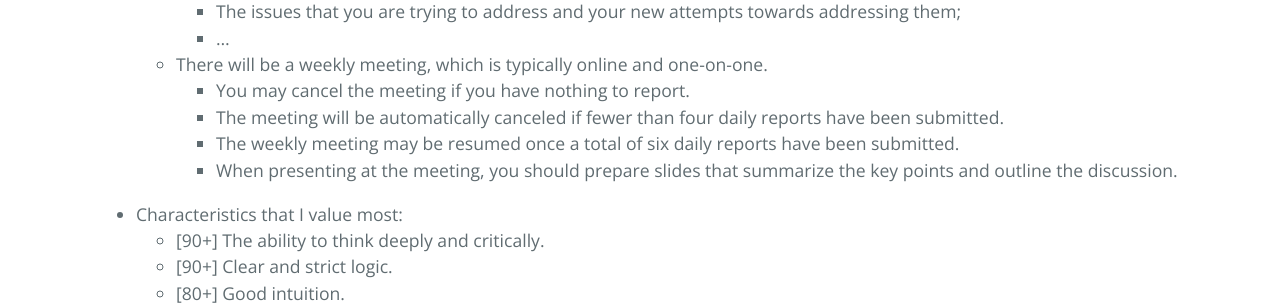
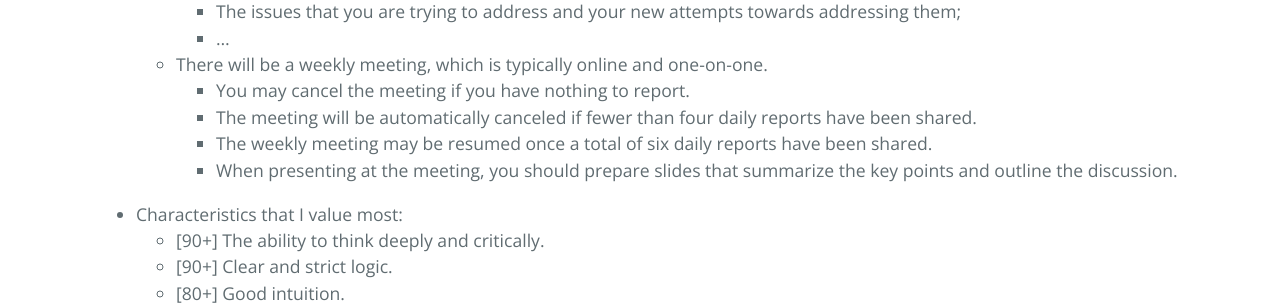
Before and after one commit to ZhimingZhou/zhimingzhou.github.io, a Jekyll site: the page built from _posts/2020-12-09-Prospective-Students.md, in a window 1280 px wide and 900 px high, scrolled down 2087 px. Shown: the part 155-460 px from the top of the window. Built offline with Jekyll 4.4.1, drawn with Linux system fonts in a browser that asks for light colours.

Commit message:
Update 2020-12-09-Prospective-Students.md

```diff
--- a/_posts/2020-12-09-Prospective-Students.md
+++ b/_posts/2020-12-09-Prospective-Students.md
@@ -88,8 +88,8 @@ I’m looking for TALENTED students with GENUINE enthusiasm for FUNDAMENTAL rese
 		- ...
 	- There will be a weekly meeting, which is typically online and one-on-one.
 		- You may cancel the meeting if you have nothing to report.
-		- The meeting will be automatically canceled if fewer than four daily reports have been submitted.
-		- The weekly meeting may be resumed once a total of six daily reports have been submitted.
+		- The meeting will be automatically canceled if fewer than four daily reports have been shared.
+		- The weekly meeting may be resumed once a total of six daily reports have been shared.
 		- When presenting at the meeting, you should prepare slides that summarize the key points and outline the discussion.
 
 <!--  -->
```
